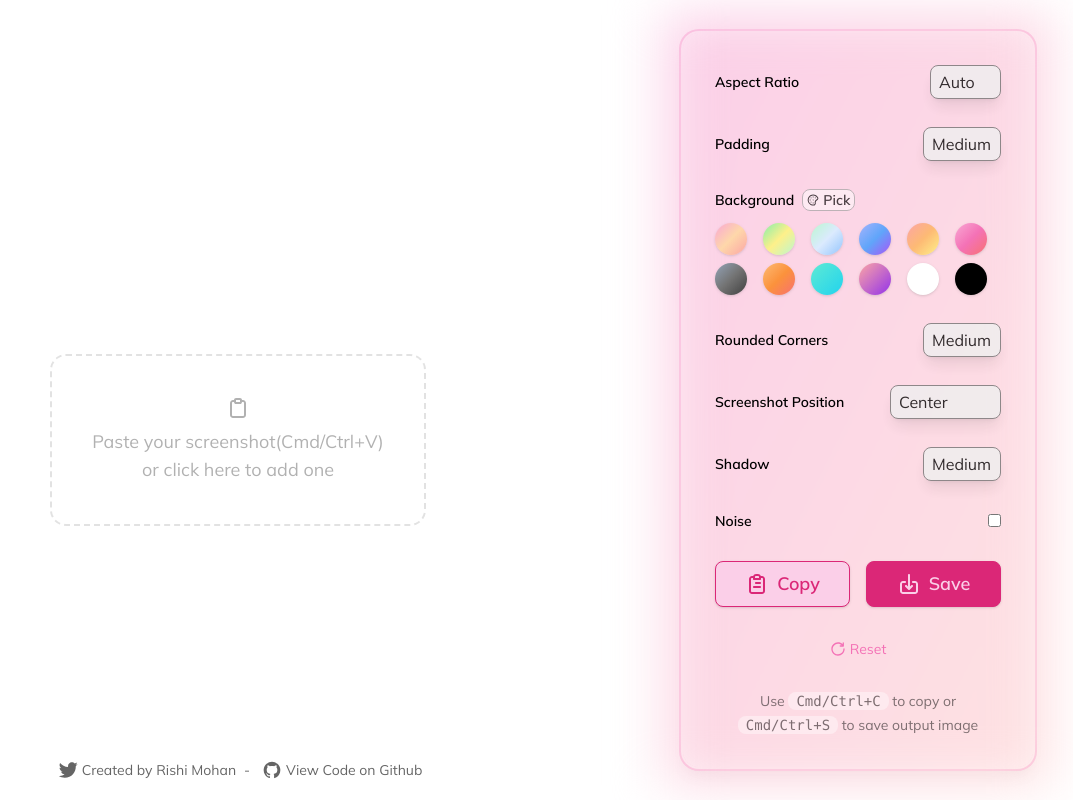
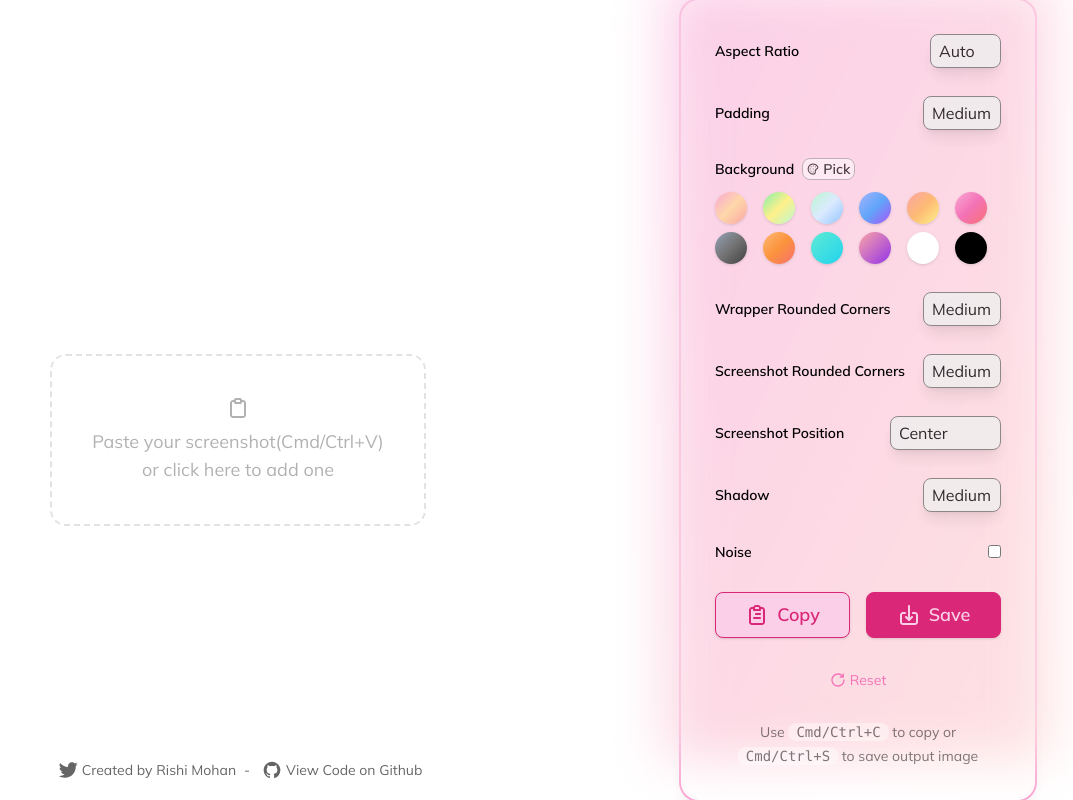
Before and after one commit to rishimohan/pika, a Next.js app: page / in a window 1280 px wide. Shown: the whole page, without its empty margins (207-1280 px from the left). Built offline with nearby package versions, Linux system fonts and the light colour scheme.

Commit message:
Added option to control wrapper and screenshot rounding separately

```diff
--- a/components/main.js
+++ b/components/main.js
@@ -27,6 +27,7 @@ export default function Main() {
     },
     padding: "p-20",
     rounded: "rounded-xl",
+    roundedWrapper: "rounded-xl",
     shadow: "shadow-xl",
     noise: false,
   });
@@ -453,7 +454,26 @@ export default function Main() {
             </div>
             <div className="flex items-center justify-between w-full">
               <div className="text-sm font-semibold dark:text-white">
-                Rounded Corners
+                Wrapper Rounded Corners
+              </div>
+              <div>
+                <select
+                  value={options.roundedWrapper}
+                  className="px-2 py-1 border border-gray-500 rounded-lg shadow-lg appearance-none cursor-pointer opacity-80 hover:opacity-100"
+                  onChange={(e) =>
+                    setOptions({ ...options, roundedWrapper: e.target.value })
+                  }
+                >
+                  <option value="rounded-none">None</option>
+                  <option value="rounded-lg">Small</option>
+                  <option value="rounded-xl">Medium</option>
+                  <option value="rounded-3xl">Large</option>
+                </select>
+              </div>
+            </div>
+            <div className="flex items-center justify-between w-full">
+              <div className="text-sm font-semibold dark:text-white">
+                Screenshot Rounded Corners
               </div>
               <div>
                 <select
@@ -620,7 +640,7 @@ export default function Main() {
           {blob?.src ? (
             <>
               <div
-                className={`${options?.rounded} overflow-hidden shadow-xl duration-200 ease-in-out relative my-5`}
+                className={`${options?.roundedWrapper} overflow-hidden shadow-xl duration-200 ease-in-out relative my-5`}
               >
                 <div
                   ref={(el) => (wrapperRef.current = el)}
@@ -640,6 +660,7 @@ export default function Main() {
                     options?.aspectRatio,
                     options?.padding,
                     options?.position,
+                    options?.roundedWrapper,
                     { [options?.theme]: !options.customTheme }
                   )}
                 >
```
